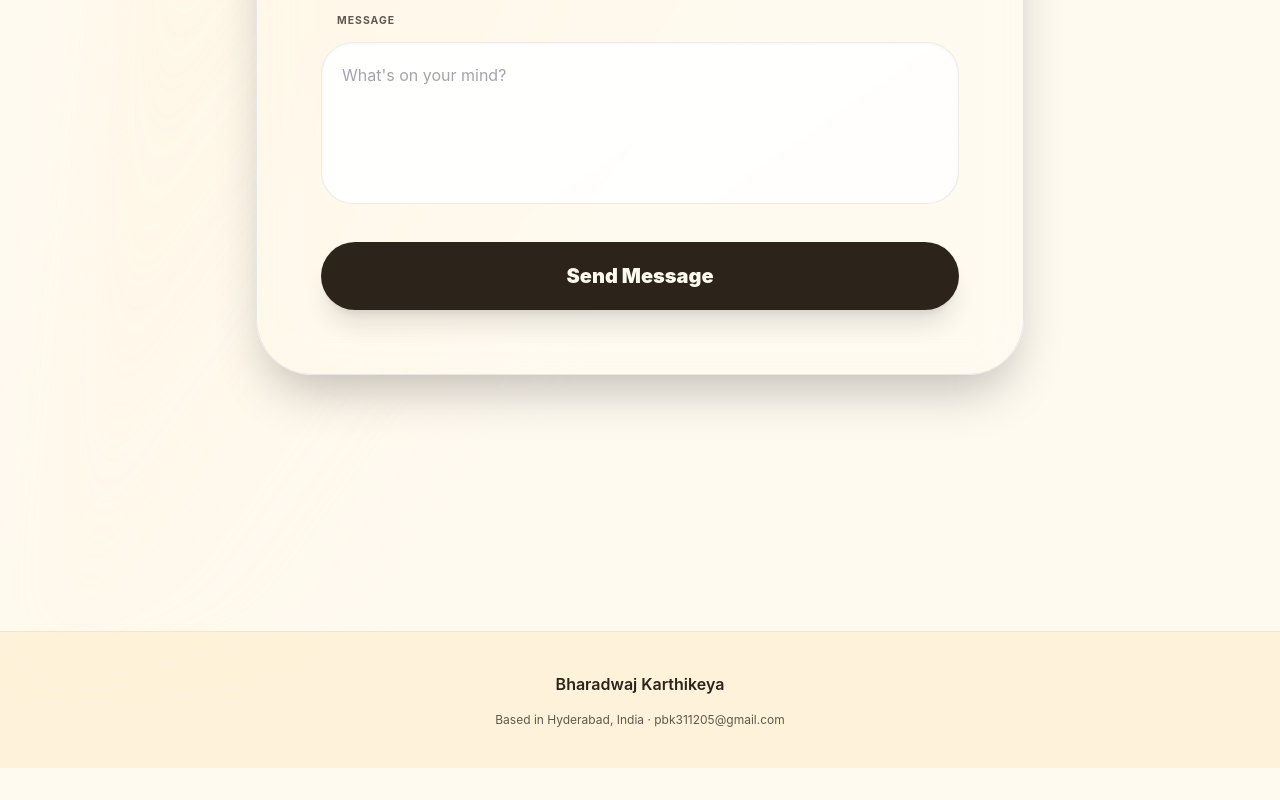
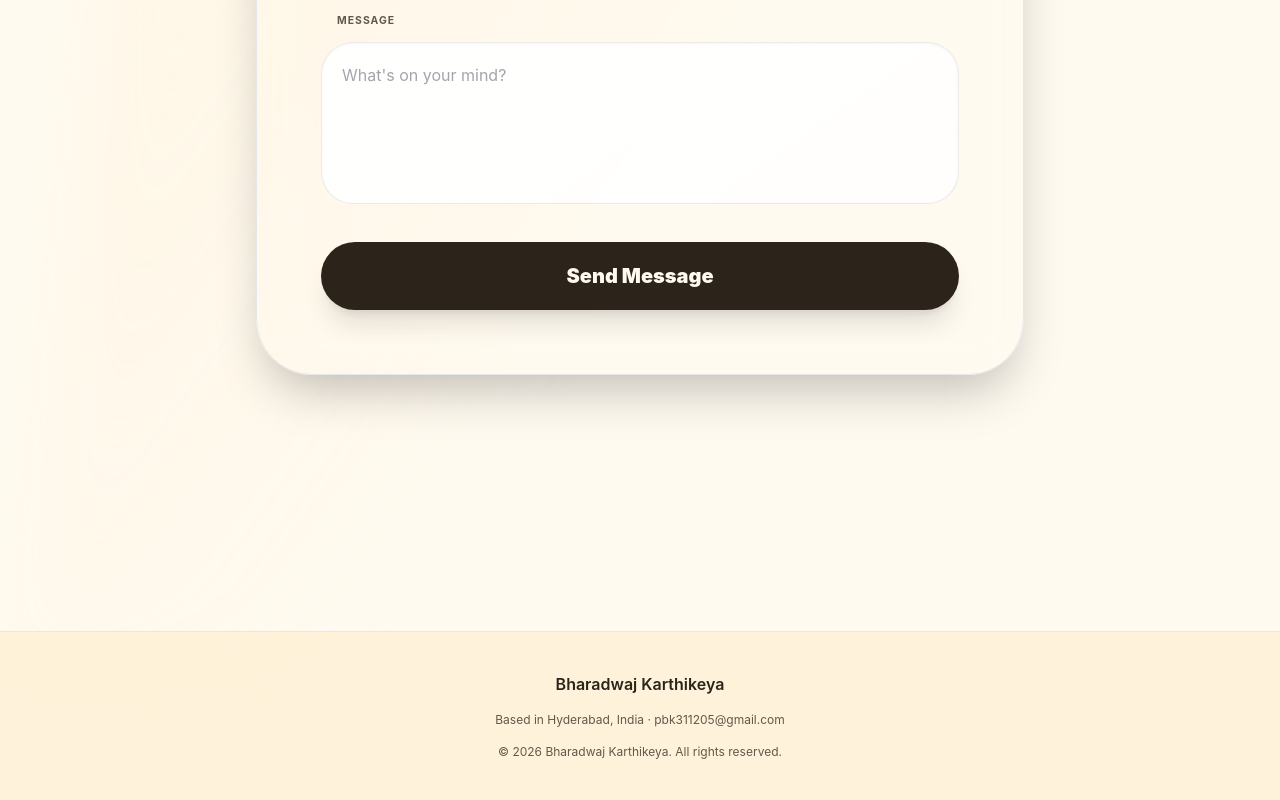
Before and after one commit to Bharadwaj-Karthikeya/Portfolio, a React (Vite) app: page / in a window 1280 px wide. Shown: the part 8583-9383 px from the top of the page. Before the commit the page ends 9351 px from the top, so only its background shows below. Built offline with nearby package versions, Linux system fonts and the light colour scheme; a web font is replaced by a local one.

Commit message:
copyright notice to footer

```diff
--- a/src/components/Footer.jsx
+++ b/src/components/Footer.jsx
@@ -8,6 +8,9 @@ export default function Footer() {
         <p className="text-xs">
           Based in Hyderabad, India · pbk311205@gmail.com
         </p>
+        <p className="text-xs">
+          © 2026 Bharadwaj Karthikeya. All rights reserved.
+        </p>
       </div>
     </footer>
   );
```
